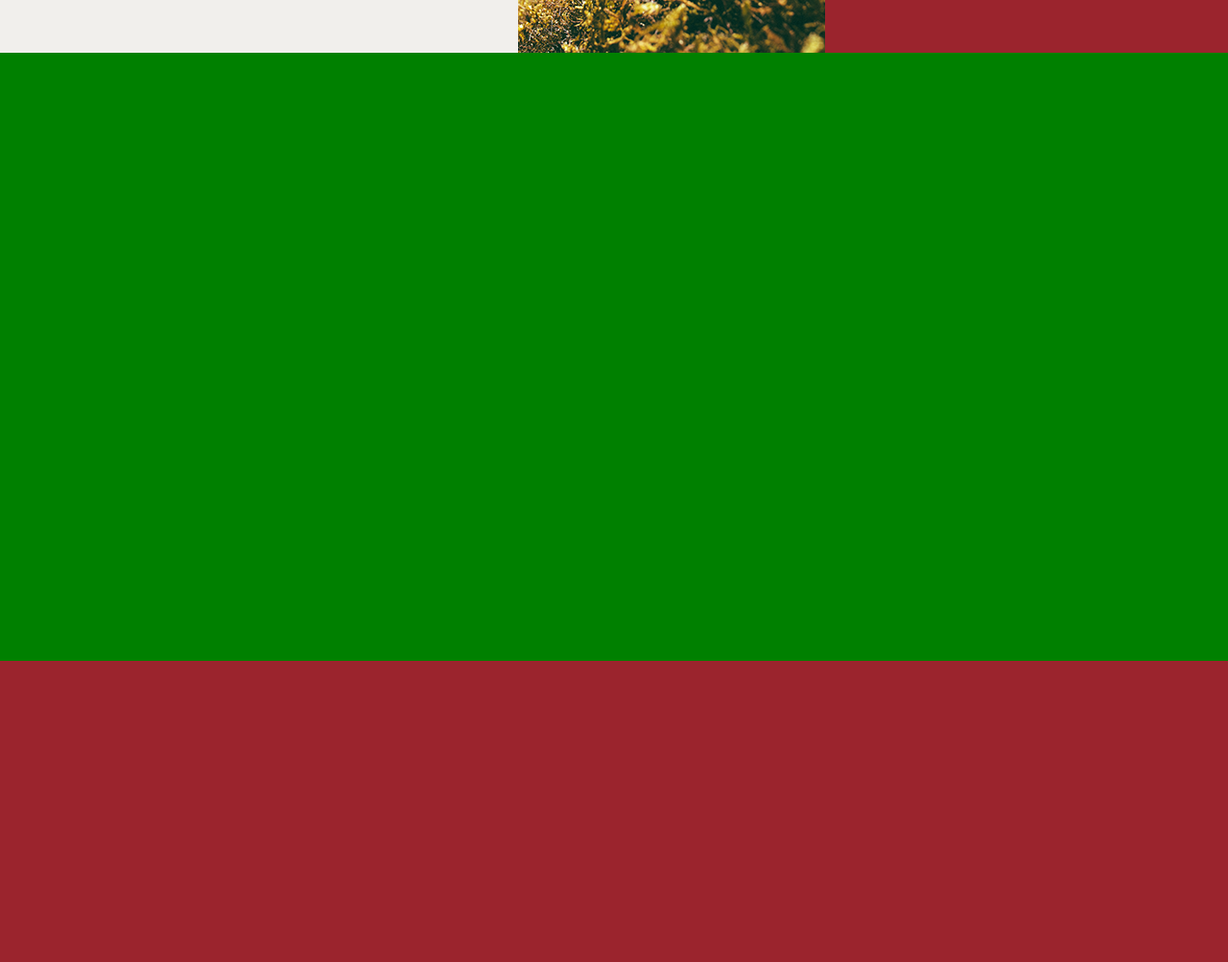
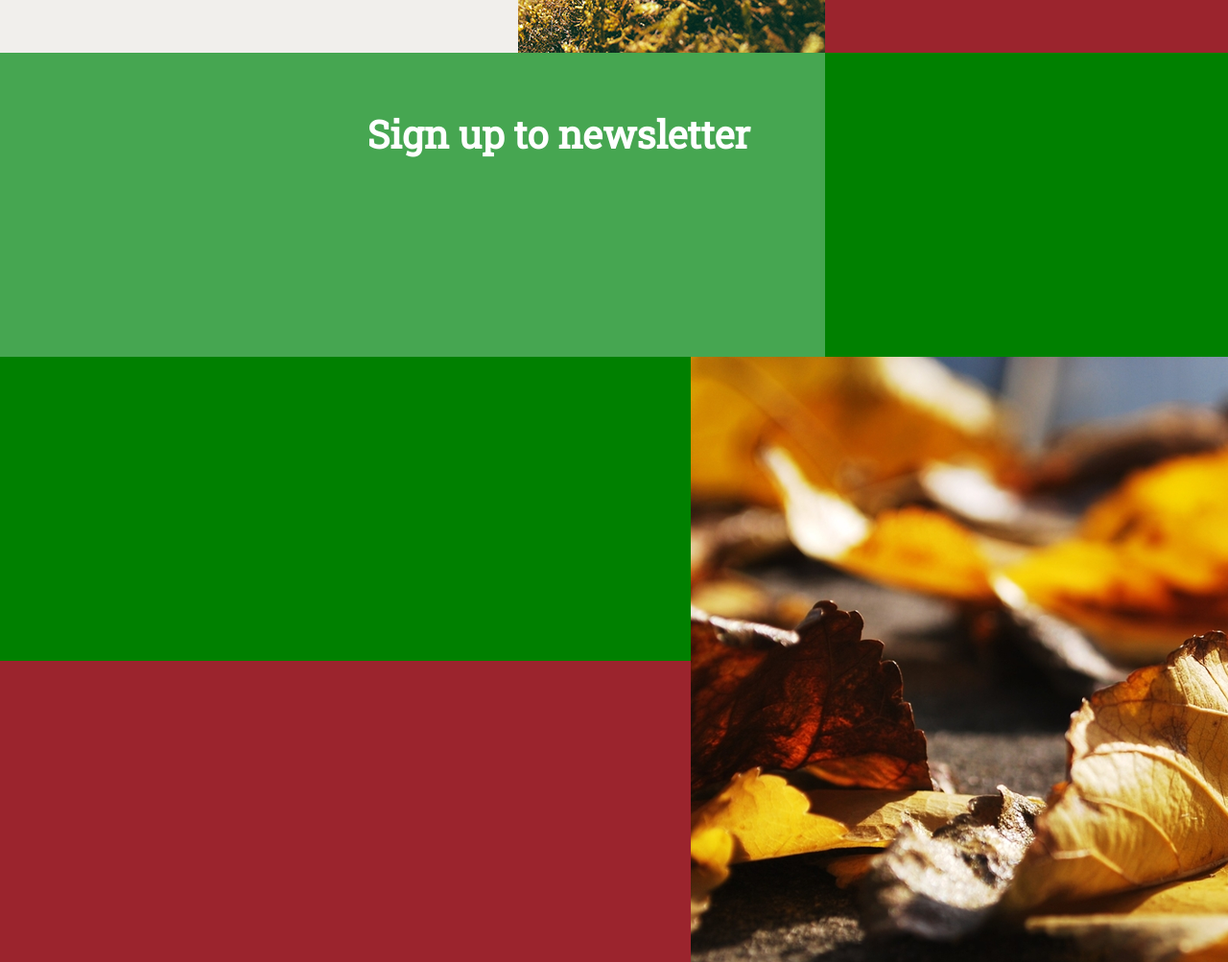
Before and after one commit to Rina-Shilkina/task_1.0, a plain HTML site: page index.html in a window 1280 px wide. Shown: the part 980-1983 px from the top of the page at 96% size. Drawn offline with nearby package versions, Linux system fonts and the light colour scheme.

Commit message:
Update design below_banner 1.2

```diff
--- a/index.html
+++ b/index.html
@@ -43,16 +43,19 @@
 			<div class="logo">
 				<img src="images/below_banner/Logo.png">
 			</div>
+
 			<div class="picture_moss"></div>
+
 			<div class="donate_now">
 				<p>Donate Now !</p>
 				<p>Lorem Ipsum is simply dummy text.</p>
 			</div>
-			<div>
 
+			<div class="sign_up">
+			<p>Sign up to newsletter</p>
 			</div>
-			<div>
 
+			<div class="leaf">
 			</div>
 			<div>
 
--- a/sass/style.scss
+++ b/sass/style.scss
@@ -34,6 +34,7 @@ $color_button_donate_now: white;
 $color_background_below_banner_left_top: RGB(241, 239, 236);
 $color_background_below_banner_right_top: RGB(155, 36, 45);
 $color_text_bellow_banner: RGB(255, 255, 255);
+$color_background_sign_up: RGB(70, 166, 81);
 
 
 /* -- общие стили --*/
@@ -229,11 +230,10 @@ body {
 }
 
 .bellow_banner .donate_now p:first-child {
-	color:$color_text_bellow_banner;
-
 	font-family: $text_font_Roboto_Slab, serif;
 	font-size: 40px;
 	font-weight: bold;
+	color:$color_text_bellow_banner;
 	line-height: 0.55;
 
 	margin: 126px 0 0 42px;
@@ -246,22 +246,55 @@ body {
 	font-weight: 100;
 	color:$color_text_bellow_banner;
 	line-height: 1.375;
+	letter-spacing: 0.2px;
+
 	margin: 15px 0 0 46px;
-	letter-spacing: 0.2px;
+}
+
+.bellow_banner .sign_up {
+	width: 860px;
+	height: 317px;
+
+	float: left;
+
+	background-color: $color_background_sign_up;
+}
+.bellow_banner .leaf {
+	width: 680px;
+	height: 779px;
+
+	float: right;
+	background: url(../images/below_banner/leaf.png);
+}
+
+.bellow_banner .sign_up p:first-child {
+
+	font-family: $text_font_Roboto_Slab, serif;
+	font-size: 40px;
+	font-weight: bold;
+	color:$color_text_bellow_banner;
+	line-height: 0.55;
+	text-align: right;
+
+	margin: 74px 78px 0 0;
+
 }
 
 
 /*
-.Lorem_Ipsum_is_simply_dummy_text_ {
 
-
-  text-align: left;
+.Layer_17 {
+  background-image: url("Layer 17.png");
   position: absolute;
-  left: 904.937px;
-  top: 902.546px;
-  z-index: 54;
+  left: 720px;
+  top: 889px;
+  width: 680px;
+  height: 779px;
+  z-index: 43;
 }
 
 
 
+
+
 */
```
Also changed, not shown: css/styles.css, images/below_banner/leaf.png (added), 1 other file.
